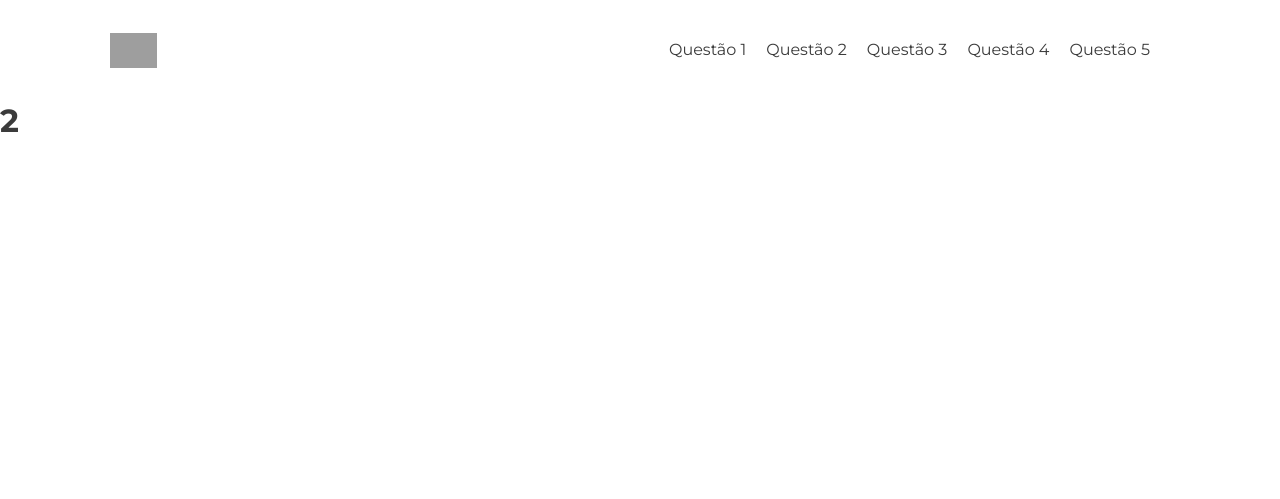
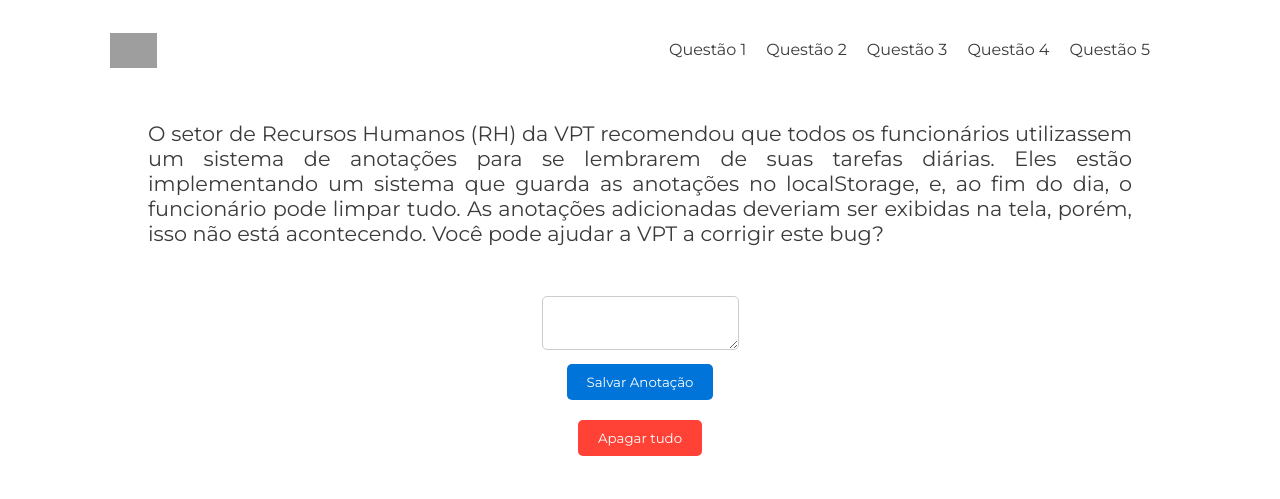
Before and after one commit to bot-do-jao/dojo-debug-advanced-grupo-1, a plain HTML site: page questao2/q2.html in a window 1280 px wide. Drawn offline with Linux system fonts and the light colour scheme; grey boxes are pictures that could not be loaded.

Commit message:
feat: adicionando questao 2

```diff
--- a/questao2/q2.css
+++ b/questao2/q2.css
@@ -53,6 +53,55 @@ header {
     border-bottom: 2px solid #165C91;
 }
 
+.question {
+    width: 80%;
+    display: flex;
+    flex-direction: column;
+    align-items: center;
+    justify-content: center;
+    padding: 20px;
+    margin: 0 auto;
+    max-width: 1100px;
+}
+
+.question p {
+    text-align: justify;
+    font-size: 1.3em;
+    margin-bottom: 50px;
+}
+
+
+#nota {
+    width: 100%;
+    padding: 10px;
+    border: 1px solid #ccc;
+    border-radius: 5px;
+    margin-bottom: 10px;
+}
+
+#salvar, #apagarLocalStorage {
+    background-color: #0074d9;
+    color: #fff;
+    border: none;
+    padding: 10px 20px;
+    border-radius: 5px;
+    cursor: pointer;
+    transition: background-color 0.3s;
+    margin-bottom: 20px;
+}
+
+#salvar:hover, #apagarLocalStorage:hover {
+    background-color: #0056a4;
+}
+
+#apagarLocalStorage {
+    background-color: #ff4136;
+}
+
+#apagarLocalStorage:hover {
+    background-color: #d31f0d;
+}
+
 @media (max-width: 850px) {
     header{
         flex-direction: column;
--- a/questao2/q2.html
+++ b/questao2/q2.html
@@ -23,6 +23,16 @@
         </nav>
     </header>
 
-    <h1>2</h1>
+    <main class="question">
+    <p>O setor de Recursos Humanos (RH) da VPT recomendou que todos os funcionários utilizassem um sistema de anotações para se lembrarem de suas tarefas diárias. Eles estão implementando um sistema que guarda as anotações no localStorage, e, ao fim do dia, o funcionário pode limpar tudo. As anotações adicionadas deveriam ser exibidas na tela, porém, isso não está acontecendo. Você pode ajudar a VPT a corrigir este bug?</p>
+    <div>
+        <textarea id="nota"></textarea>
+    </div>
+    <button id="salvar">Salvar Anotação</button>
+    <button id="apagarLocalStorage">Apagar tudo</button>
+
+    <div id="anotacoes"></div>
+  </main>
+    <script src="./script.js"></script>
 </body>
 </html>
--- /dev/null
+++ b/questao2/script.js
@@ -0,0 +1,35 @@
+        // Função para salvar uma nova anotação no localStorage
+        function salvarAnotacao() {
+            const nota = document.getElementById("nota").value;
+            if (nota) {
+                const anotacoes = JSON.parse(localStorage.getItem("anotacoes")) || [];
+                anotacoes.push(nota);
+                localStorage.setItem("anotacoes", JSON.stringify(anotacoes));
+                exibirAnotacoes();
+                document.getElementById("nota").value = "";
+            }
+        }
+
+                // Função para exibir as anotações do localStorage
+        function exibirAnotacoes() {
+            const anotacoes = JSON.parse(localStorage.getItem("anotacao")) || [];
+            const anotacoesDiv = document.getElementById("anotacoes");
+            anotacoesDiv.innerHTML = "";
+            anotacoes.forEach(function (nota) {
+                    const p = document.createElement("p");
+                    p.textContent = nota;
+                    anotacoesDiv.appendChild(p);
+            });
+        }
+
+                // Adicionar um evento de clique ao botão "Salvar Anotação"
+        document.getElementById("salvar").addEventListener("click", salvarAnotacao);
+
+                // Exibir anotações armazenadas no localStorage ao carregar a página
+        exibirAnotacoes();
+
+                // Botão para apagar o localStorage (usado apenas para fins de resolução do problema)
+        document.getElementById("apagarLocalStorage").addEventListener("click", function () {
+            localStorage.removeItem("anotacoes");
+            exibirAnotacoes();
+        });
```
